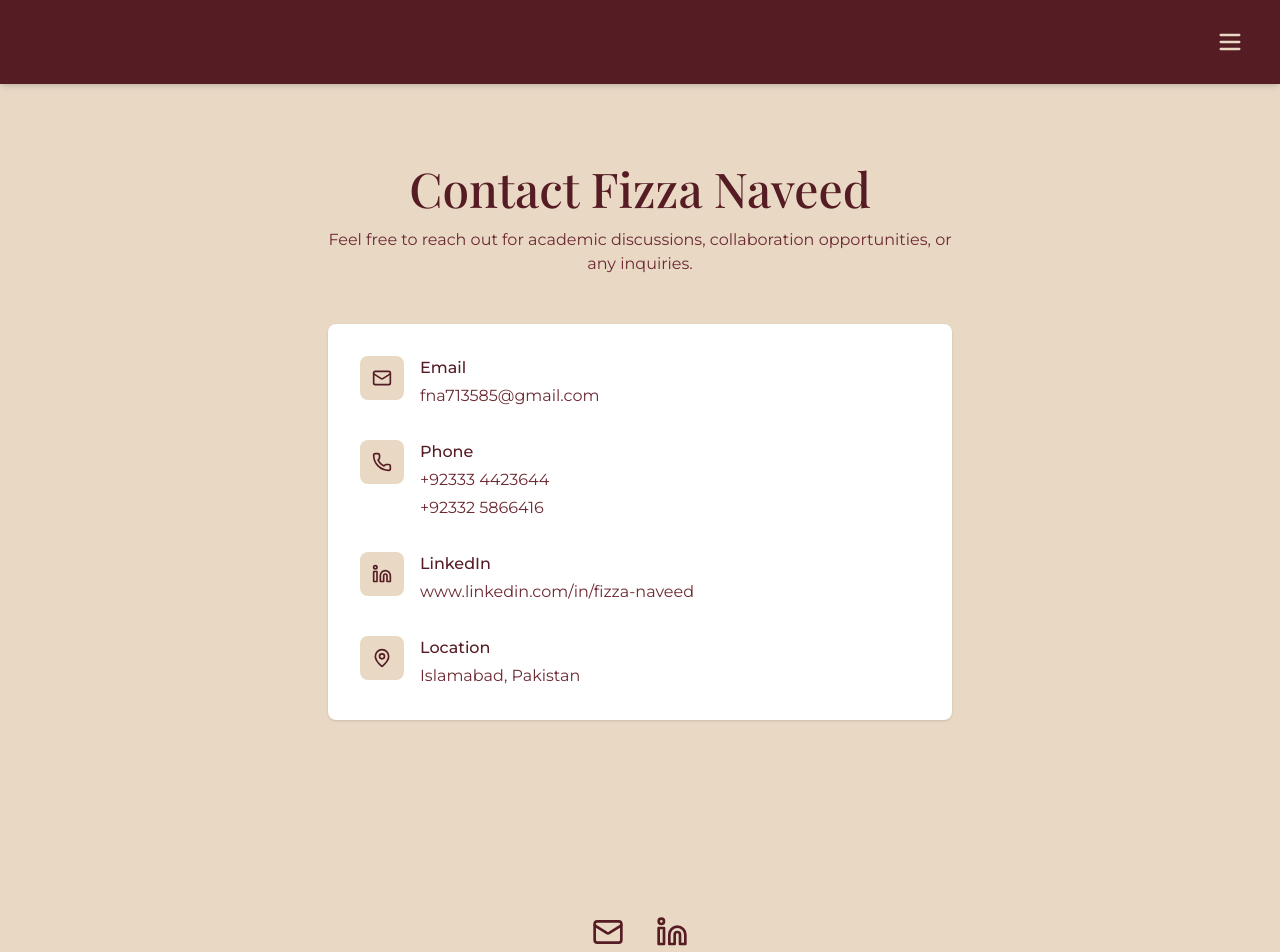
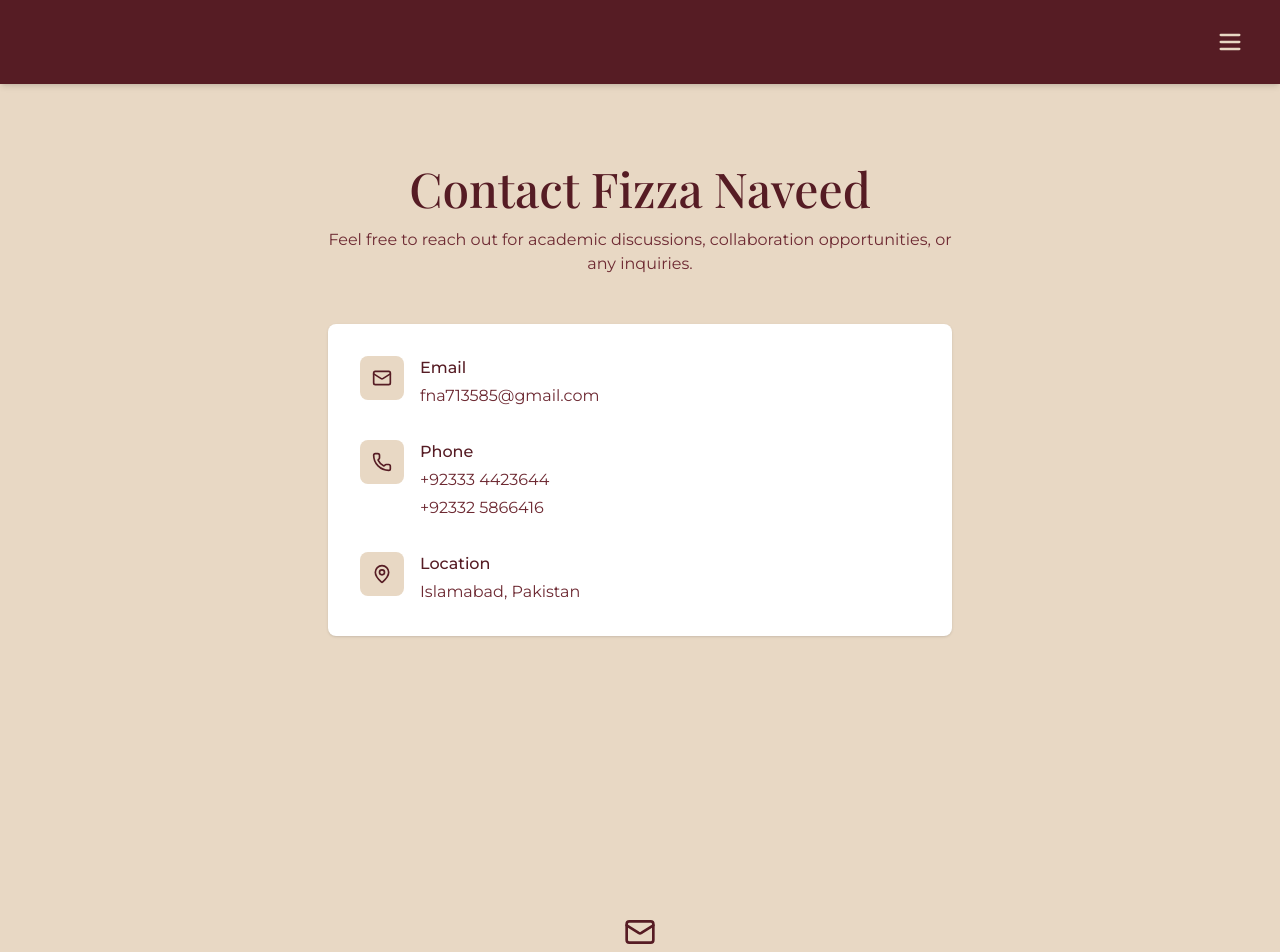
Before and after one commit to omaima112/PortfOlio4, a React (Vite) app: page /contact in a window 1280 px wide. Shown: the top 952 px of the page. Built offline with nearby package versions, Linux system fonts and the light colour scheme.

Commit message:
Initial commit

```diff
--- a/src/app/components/Footer.tsx
+++ b/src/app/components/Footer.tsx
@@ -1,4 +1,4 @@
-import { Mail, Linkedin } from 'lucide-react';
+import { Mail } from 'lucide-react';
 
 export function Footer() {
   return (
@@ -7,9 +7,6 @@ export function Footer() {
         <a href="mailto:fna713585@gmail.com" target="_blank" rel="noopener noreferrer" aria-label="Email">
           <Mail size={32} className="hover:text-[#561C24] transition-colors" />
         </a>
-        <a href="https://www.linkedin.com/in/fizza-naveed/" target="_blank" rel="noopener noreferrer" aria-label="LinkedIn">
-          <Linkedin size={32} className="hover:text-[#561C24] transition-colors" />
-        </a>
       </div>
       <div className="text-sm">© 2026 All rights reserved.</div>
     </footer>
--- a/src/app/pages/Contact.tsx
+++ b/src/app/pages/Contact.tsx
@@ -1,4 +1,4 @@
-import { Mail, Phone, MapPin, Linkedin } from 'lucide-react';
+import { Mail, Phone, MapPin } from 'lucide-react';
 import { useState } from 'react';
 
 export function Contact() {
@@ -48,22 +48,7 @@ export function Contact() {
               </a>
             </div>
           </div>
-                    <div className="flex items-start gap-4">
-                      <div className="bg-[#E8D8C4] p-3 rounded-lg">
-                        <Linkedin className="text-[#561C24]" size={20} />
-                      </div>
-                      <div>
-                        <p className="font-['Montserrat'] text-[#561C24] font-medium mb-1">LinkedIn</p>
-                        <a
-                          href="https://www.linkedin.com/in/fizza-naveed"
-                          target="_blank"
-                          rel="noopener noreferrer"
-                          className="font-['Montserrat'] text-[#6D2932] hover:text-[#561C24] transition-colors"
-                        >
-                          www.linkedin.com/in/fizza-naveed
-                        </a>
-                      </div>
-                    </div>
+
           <div className="flex items-start gap-4">
             <div className="bg-[#E8D8C4] p-3 rounded-lg">
               <MapPin className="text-[#561C24]" size={20} />
```
Also changed, not shown: 10 other files (tests, documents, lock files or other folders).
